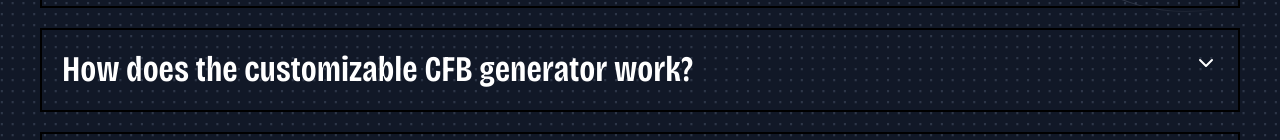
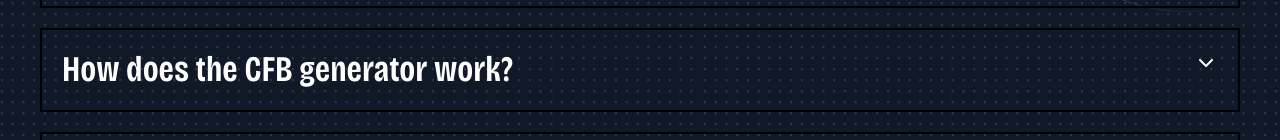
Before and after one commit to RealWorld777/PFP-Meme-Generator, a Next.js app: page /Faq in a window 1280 px wide. Shown: the part 458-598 px from the top of the page. Built offline with nearby package versions, Linux system fonts and the light colour scheme.

Commit message:
update: faq content

```diff
--- a/data/faq.json
+++ b/data/faq.json
@@ -1,22 +1,22 @@
 [
   {
-    "title": "What is $CFB?",
-    "content": "$CFB is the first ever memetoken to be released on Qubic tickchain. It was created as a tribute to Sergey Ivancheglo (aka “Come From Beyond”), known in the community not only for being the founder of Qubic, as well as other successful projects such as NXT and IOTA, but also for his keen sense of humor, hence the inspiration of the viral \"trollface\". Launched fairly without pre-sale, CFB is a community-driven project, built by the people for the people, forever."
+    "title": "<h2>What is $CFB?</h2>",
+    "content": "<p>$CFB is the first ever memetoken to be released on Qubic tickchain. It was created as a tribute to Sergey Ivancheglo (aka “Come From Beyond”), known in the community not only for being the founder of Qubic, as well as other successful projects such as NXT and IOTA, but also for his keen sense of humor, hence the inspiration of the viral \"trollface\". Launched fairly without pre-sale, CFB is a community-driven project, built by the people for the people, forever.</p>"
   },
   {
-    "title": "How does the customizable CFB generator work?",
-    "content": "The CFB Generator allows users to create their own customized PFP, choosing from the various assets/traits available. They will be able to manually choose their traits or use the \"shuffle\" function which will assemble the PFP randomly.\nIn addition to the ability to create a full PFP, users will also be able to create just an HD head/face that they can use to assemble their own memes. Once the full PFP or face has been created, users will be able to download them for free and share them on their X account.\n\nP.S. After downloading the PFP, a fortune cookie will appear, the user will have to click on it to read the sentence inside."
+    "title": "<h2>How does the CFB generator work?</h2>",
+    "content": "<p>The CFB Generator allows users to create their own customized PFP or meme face.</p><br/><h3>How it Works:</h3><ul>  <li><strong>Manual Selection:</strong> Users can browse through various assets and choose their preferred options for background, body, skin, eyes, top, mouth, glasses, and earrings.</li><li><strong>Random Selection:</strong> As an alternative, users can click the 'Shuffle' button for automatic random assembly.</li></ul><br/><h3>Downloading Options:</h3><p>Once assembled, users can download their custom CFB via:</p><ul>  <li><strong>Download HD</strong>: Suggested for publishing CFB on X or creating personalized memes.</li>  <li><strong>Download PFP</strong>: Recommended for using CFB as a profile picture on X, Discord, and other platforms.</li></ul><br/><h3>Sharing and Extras:</h3><ul>  <li>After downloading, a fortune cookie appears for added fun!</li>  <li>A share button appears at the bottom right of the created image, allowing easy posting on X.</li></ul><p>Users will need to manually upload the image to X after sharing.</p>"
   },
   {
-    "title": "Can I mint the generated PFP?",
-    "content": "Although our generator has all the assets/traits typical of an NFT collection, unfortunately NFTs are currently not yet a reality on Qubic tickchain. However, as NFTs are implemented in the future, we will consider adding the mint function, if the community agrees. In any case, our tool can be easily considered as the generator of the first true NFT-like collection on Qubic."
+    "title": "<h2>Can I mint the generated PFP?</h2>",
+    "content": "<p>Although our generator has all the assets/traits typical of an NFT collection, unfortunately NFTs are currently not yet a reality on Qubic tickchain. However, as NFTs are implemented in the future, we will consider adding the mint function, if the community agrees. In any case, our tool can be easily considered as the generator of the first true NFT-like collection on Qubic.</p>"
   },
   {
-    "title": "Who is the artist who created the assets/traits for the generator?",
-    "content": "Martin is the artist who created the entire collection. From his pen came the funniest and most fascinating ideas that you can admire in the generator. You can follow him on X @m4r71n_4r7."
+    "title": "<h2>Who is the artist who created the assets/traits for the generator?</h2>",
+    "content": "<p>Martin is the artist who created the entire collection. From his pen came the funniest and most fascinating ideas that you can admire in the generator. You can follow him on X @m4r71n_4r7.</p>"
   },
   {
-    "title": "Will the PFP Generator be updated in the future?",
-    "content": "Certainly, during holidays, for example Halloween, Christmas, Easter, during important dates for the world of cryptocurrencies or symbolic dates (May the 4th), on all these dates we will add new traits to celebrate the events together.\nSo always keep an eye on our generator and stay tuned."
+    "title": "<h2>Will the PFP Generator be updated in the future?</h2>",
+    "content": "<p>Certainly, during holidays, for example Halloween, Christmas, Easter, during important dates for the world of cryptocurrencies or symbolic dates (May the 4th), on all these dates we will add new traits to celebrate the events together.</p>\n<p>So always keep an eye on our generator and stay tuned.</p>"
   }
 ]
--- a/src/app/Faq/page.tsx
+++ b/src/app/Faq/page.tsx
@@ -24,8 +24,8 @@ const Faq: React.FC = () => {
           {faqData.map((faq, index) => (
             <div key={index} className="flex justify-between p-5 border-2 border-black mb-5">
               <div>
-                <h3 className="bricolageSemibold text-xl sm:text-4xl">{faq.title}</h3>
-                {activeIndex === index && <p className="workSans sm:text-2xl mt-5 faq-content active">{faq.content}</p>}
+                <h3 className="bricolageSemibold text-xl sm:text-4xl" dangerouslySetInnerHTML={{ __html: faq.title }}></h3>
+                {activeIndex === index && <p className="workSans sm:text-2xl mt-5 faq-content active" dangerouslySetInnerHTML={{ __html: faq.content }}></p>}
               </div>
               <div className="w-[50px] h-[50px] sm:w-[25px] sm:h-[25px] cursor-pointer flex items-center justify-center" onClick={() => toggleFaqActive(index)}>
                 {activeIndex === index ? <ChevronUp size={24} /> : <ChevronDown size={24} />}
--- a/src/app/globals.css
+++ b/src/app/globals.css
@@ -95,7 +95,7 @@ input:focus{
 }
 
 .faq-content.active {
-  max-height: 200px; /* Adjust based on content size */
+  max-height: 1000px; /* Adjust based on content size */
   opacity: 1;
   visibility: visible;
 }
```
